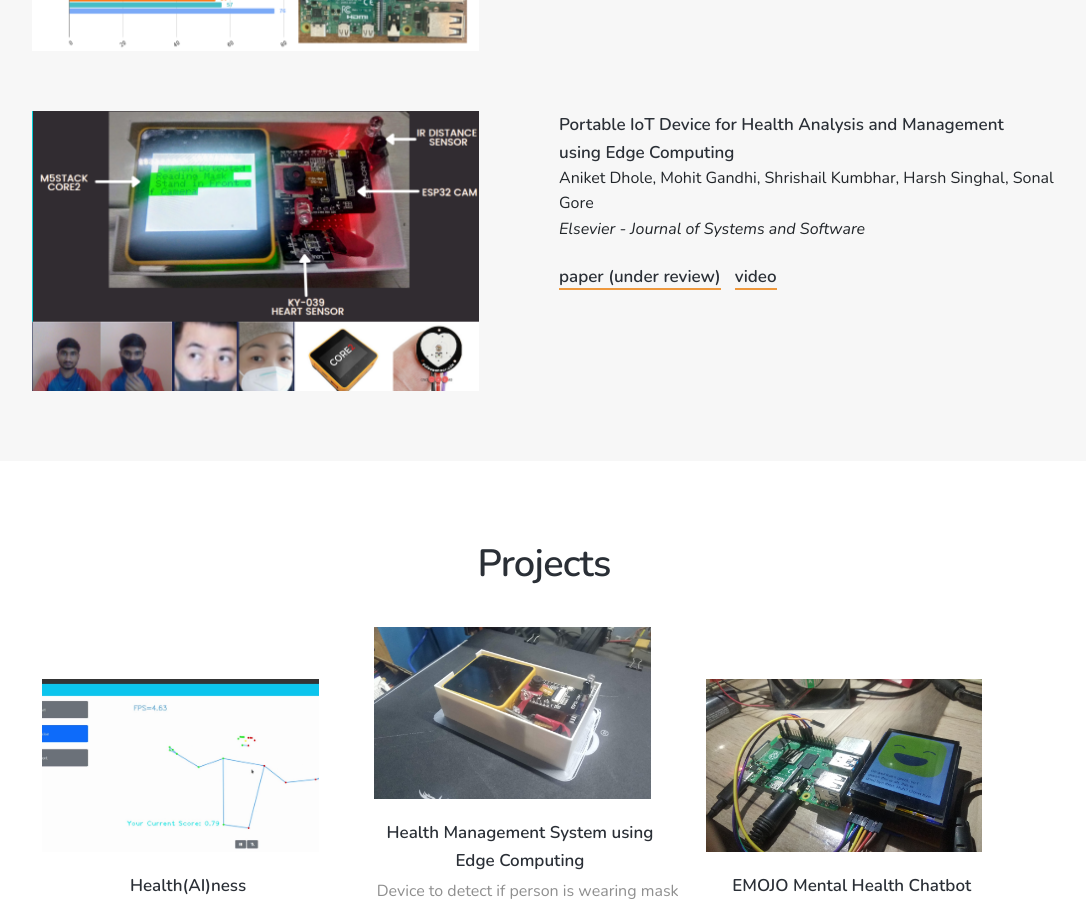
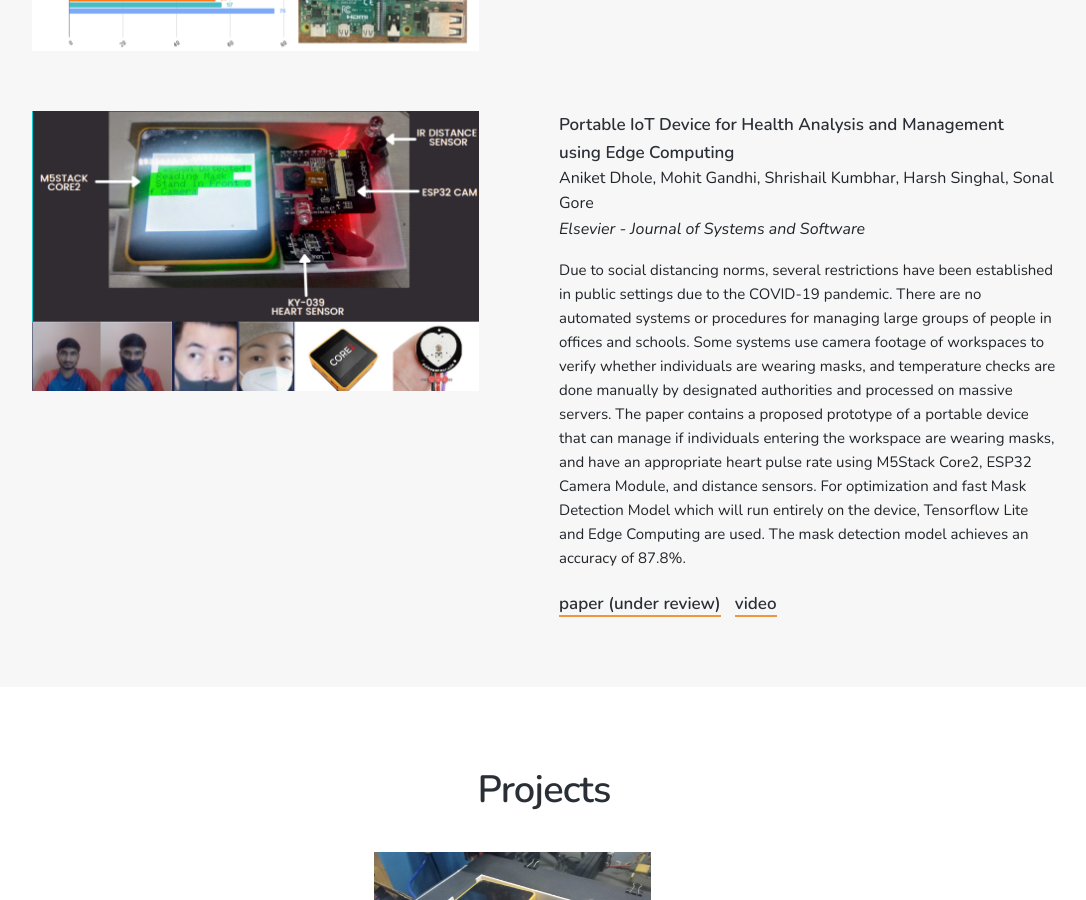
Before and after one commit to aniketdhole07/web, a Jekyll site: the page built from index.html, in a window 1280 px wide and 900 px high, scrolled down 1830 px. Shown: the whole window, without its empty margins (96-1182 px from the left). Built offline with Jekyll 4.4.1, drawn with Linux system fonts in a browser that asks for light colours; nearby versions of some CDN libraries; the list of posts is cut into pages by our own code.

Commit message:
Update rp_mask.md

```diff
--- a/_research/rp_mask.md
+++ b/_research/rp_mask.md
@@ -5,7 +5,7 @@
 featured_image: '/images/rp1.png'
 author: Aniket Dhole, Mohit Gandhi, Shrishail Kumbhar, Harsh Singhal, Sonal Gore
 conference: Elsevier - Journal of Systems and Software
-excerpt:
+excerpt: Due to social distancing norms, several restrictions have been established in public settings due to the COVID-19 pandemic. There are no automated systems or procedures for managing large groups of people in offices and schools. Some systems use camera footage of workspaces to verify whether individuals are wearing masks, and temperature checks are done manually by designated authorities and processed on massive servers. The paper contains a proposed prototype of a portable device that can manage if individuals entering the workspace are wearing masks, and have an appropriate heart pulse rate using M5Stack Core2, ESP32 Camera Module, and distance sensors. For optimization and fast Mask Detection Model which will run entirely on the device, Tensorflow Lite and Edge Computing are used. The mask detection model achieves an accuracy of 87.8%.
 paper_text: [paper (under review)]
 paper_url: https://www.journals.elsevier.com/journal-of-systems-and-software
 video_text: [video]
```
